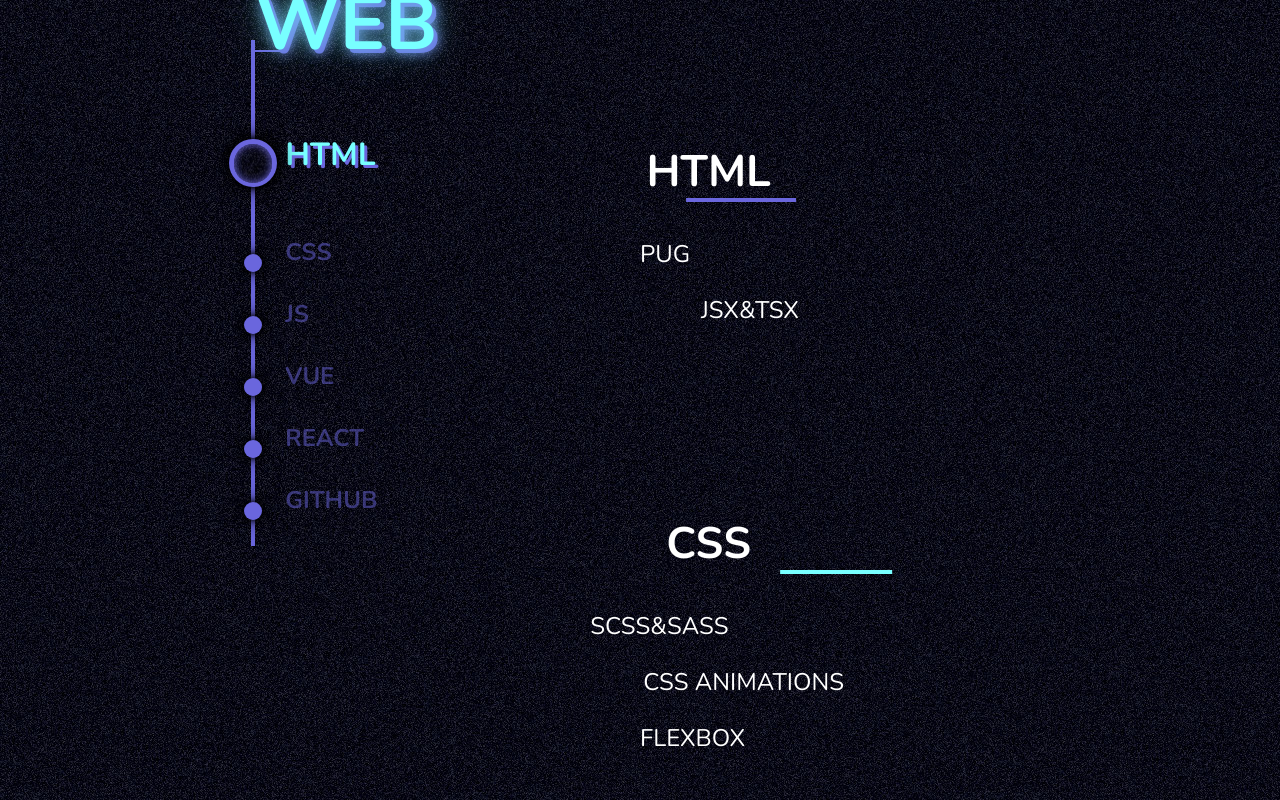
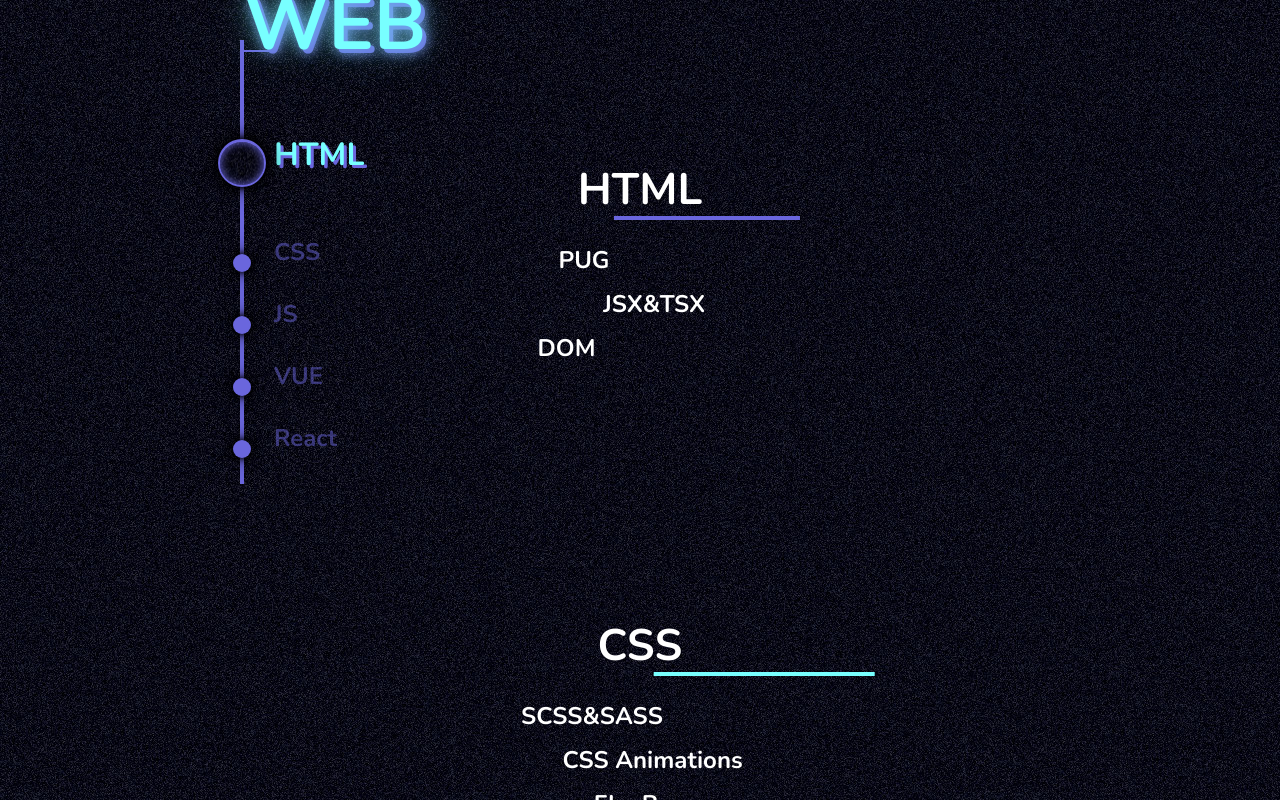
Before and after one commit to truedward/truedward.github.io, a Vue app: page /#/ in a window 1280 px wide. Shown: the part 880-1680 px from the top of the page. Built offline with nearby package versions, Linux system fonts and the light colour scheme.

Commit message:
Logical code separation and dynamic pattern design

```diff
--- /dev/null
+++ b/src/const/Skills.ts
@@ -0,0 +1,131 @@
+import ISkill from "@/interfaces/Skill";
+
+let skills: ISkill[] = [
+  {
+    title: {
+      value: "HTML",
+    },
+    subskills: [
+      {
+        title: {
+          value: "PUG",
+        },
+      },
+      {
+        title: {
+          value: "JSX&TSX",
+        },
+      },
+      {
+        title: {
+          value: "DOM",
+        },
+      },
+    ],
+  },
+  {
+    title: {
+      value: "CSS",
+    },
+    subskills: [
+      {
+        title: {
+          value: "SCSS&SASS",
+        },
+      },
+      {
+        title: {
+          value: "CSS Animations",
+        },
+      },
+      {
+        title: {
+          value: "FlexBox",
+        },
+      },
+    ],
+  },
+  {
+    title: {
+      value: "JS",
+    },
+    subskills: [
+      {
+        title: {
+          value: "TypeScript",
+        },
+      },
+      {
+        title: {
+          value: "Lodash",
+        },
+      },
+      {
+        title: {
+          value: "Async",
+        },
+      },
+      {
+        title: {
+          value: "Axios",
+        },
+      },
+    ],
+  },
+  {
+    title: {
+      value: "VUE",
+    },
+    subskills: [
+      {
+        title: {
+          value: "Router",
+        },
+      },
+      {
+        title: {
+          value: "Class-Based components",
+        },
+      },
+      {
+        title: {
+          value: "VUEX",
+        },
+      },
+      {
+        title: {
+          value: "Vue best practice",
+        },
+      },
+      {
+        title: {
+          value: "Vue with typescript",
+        },
+      },
+    ],
+  },
+  {
+    title: {
+      value: "React",
+    },
+    subskills: [
+      {
+        title: {
+          value: "TSX Syntax",
+        },
+      },
+      {
+        title: {
+          value: "React Component Lifecycle",
+        },
+      },
+      {
+        title: {
+          value: "MobX",
+        },
+      },
+    ],
+  },
+];
+
+export default skills;
--- /dev/null
+++ b/src/decorators/DecorateSkillState.ts
@@ -0,0 +1,26 @@
+import ISkill, { ISkillWithState, IStateForSkill } from "@/interfaces/Skill";
+
+let DecorateSkillState = (skill: ISkill): ISkillWithState => {
+  let state: IStateForSkill = {
+    id: Math.random(),
+    underline: {
+      width: 0,
+      bias_x: 0,
+      color: "",
+    },
+    subskills: [],
+  };
+
+  let skill_with_state: ISkillWithState = Object.assign(state, skill);
+
+  console.log(skill_with_state);
+
+  skill_with_state.subskills.forEach((subskill) => {
+    subskill.bias_x = 0;
+    subskill.id = Math.random();
+  });
+
+  return skill_with_state;
+};
+
+export default DecorateSkillState;
--- a/src/layout/Skills.vue
+++ b/src/layout/Skills.vue
@@ -4,32 +4,22 @@
       <div class="skills__navigation">
         <h1 class="skills__navigation-title">WEB</h1>
         <h2
-          class="skills__navigation-subtitle skills__navigation-subtitle_active"
+          class="skills__navigation-subtitle"
+          :class="{
+            'skills__navigation-subtitle_active': active_skill_view == index,
+          }"
+          v-for="(skill, index) in skills"
+          :key="skill.id"
+          @click="active_skill_view = index"
         >
           <div
-            class="skills__navigation-subtitle-point skills__navigation-subtitle-point_active"
+            :class="{
+              'skills__navigation-subtitle-point_active':
+                active_skill_view == index,
+            }"
+            class="skills__navigation-subtitle-point"
           ></div>
-          HTML
-        </h2>
-        <h2 class="skills__navigation-subtitle">
-          <div class="skills__navigation-subtitle-point"></div>
-          CSS
-        </h2>
-        <h2 class="skills__navigation-subtitle">
-          <div class="skills__navigation-subtitle-point"></div>
-          JS
-        </h2>
-        <h2 class="skills__navigation-subtitle">
-          <div class="skills__navigation-subtitle-point"></div>
-          VUE
-        </h2>
-        <h2 class="skills__navigation-subtitle">
-          <div class="skills__navigation-subtitle-point"></div>
-          REACT
-        </h2>
-        <h2 class="skills__navigation-subtitle">
-          <div class="skills__navigation-subtitle-point"></div>
-          GITHUB
+          {{ skill.title.value }}
         </h2>
       </div>
       <div class="skills__content">
@@ -67,21 +57,11 @@
 
 <script lang="ts">
 import { Component, Vue } from "vue-property-decorator";
-import ISkill from "@/interfaces/Skill";
+import ISkill, { ISkillWithState } from "@/interfaces/Skill";
 import Colors from "@/const/Colors";
+import Skills from "@/const/Skills";
 
-interface IStateForSkill {
-  underline: {
-    width: number;
-    bias_x: number;
-    color: string;
-  };
-  subskills: {
-    bias_x: number;
-  }[];
-}
-
-type ISkillWithState = IStateForSkill & ISkill;
+import DecorateSkillState from "@/decorators/DecorateSkillState";
 
 @Component({})
 export default class Home extends Vue {
@@ -106,68 +86,8 @@
     return () => Colors[Math.floor(Math.random() * Colors.length)];
   }
 
-  skills: ISkillWithState[] = [
-    {
-      id: Math.random(),
-      underline: {
-        width: 0,
-        bias_x: 0,
-        color: Colors[0],
-      },
-      title: {
-        value: "HTML",
-      },
-      subskills: [
-        {
-          bias_x: 0,
-          id: Math.random(),
-          title: {
-            value: "PUG",
-          },
-        },
-        {
-          bias_x: 0,
-          id: Math.random(),
-          title: {
-            value: "JSX&TSX",
-          },
-        },
-      ],
-    },
-    {
-      id: Math.random(),
-      underline: {
-        width: 0,
-        bias_x: 0,
-        color: Colors[0],
-      },
-      title: {
-        value: "CSS",
-      },
-      subskills: [
-        {
-          bias_x: 0,
-          id: Math.random(),
-          title: {
-            value: "SCSS&SASS",
-          },
-        },
-        {
-          bias_x: 0,
-          id: Math.random(),
-          title: {
-            value: "CSS ANIMATIONS",
-          },
-        },
-        {
-          bias_x: 0,
-          id: Math.random(),
-          title: {
-            value: "FLEXBOX",
-          },
-        },
-      ],
-    },
-  ];
+  active_skill_view: number = 0;
+
+  skills: ISkillWithState[] = Skills.map((skill) => DecorateSkillState(skill));
 }
 </script>
--- a/src/scss/layout/_skills.scss
+++ b/src/scss/layout/_skills.scss
@@ -6,25 +6,23 @@
   &__inner {
     width: $content-display-width;
     height: 100%;
-    padding: 0 $padding * 80;
+    margin: 0 $padding * 80;
     display: flex;
     justify-content: space-evenly;
     align-items: flex-start;
+    position: relative;
   }
 
   &__content {
     width: 80%;
     display: flex;
-    justify-content: center;
+    justify-content: flex-start;
+    align-items: center;
     flex-direction: column;
   }
 
   &__item {
-    height: 50vh;
-    display: flex;
-    align-items: center;
-    flex-direction: column;
-    justify-content: center;
+    padding: 15vh 0;
 
     &-title {
       font-size: 44px;
@@ -46,6 +44,7 @@
       color: white;
       margin: $margin * 4 0;
       text-align: center;
+      font-weight: bold;
     }
   }
 
@@ -53,9 +52,11 @@
     display: flex;
     flex-direction: column;
     border-left: 4px solid $color-purple;
-    position: relative;
+    position: absolute;
     padding-top: calc(76px / 1.2);
+    left: 0;
     height: auto;
+    width: 200px;
 
     &-title {
       font-size: 76px;
@@ -89,6 +90,7 @@
       margin-bottom: $margin * 10;
       margin-left: $margin * 10;
       cursor: pointer;
+      transition: 0.5s;
 
       &_active {
         color: $color-turquoise;
@@ -114,6 +116,7 @@
         align-items: center;
         cursor: pointer;
         box-shadow: 0 0 6px black, 0 0 12px black, 0 0 24px black;
+        transition: 0.5s;
 
         &::before {
           content: "";
@@ -123,8 +126,11 @@
           border-radius: 50%;
           background-color: black;
           background-image: url("~@/assets/background-pattern.svg");
-          background-size: 1000px 1000px;
+          background-size: 3000px 3000px;
           background-repeat: repeat;
+          background-position: center center;
+          transition: 0.7s;
+          transition-timing-function: cubic-bezier(0.23, 1, 0.32, 1);
         }
 
         &_active {
@@ -134,9 +140,10 @@
           left: -$point-bias-x - $padding * 5;
 
           &::before {
-            width: 80%;
-            height: 80%;
+            width: 90%;
+            height: 90%;
             box-shadow: inset 0 0 8px $color-purple;
+            background-size: 1000px 1000px;
           }
         }
       }
```
Also changed, not shown: src/interfaces/Skill.ts (+15 -2 lines).
